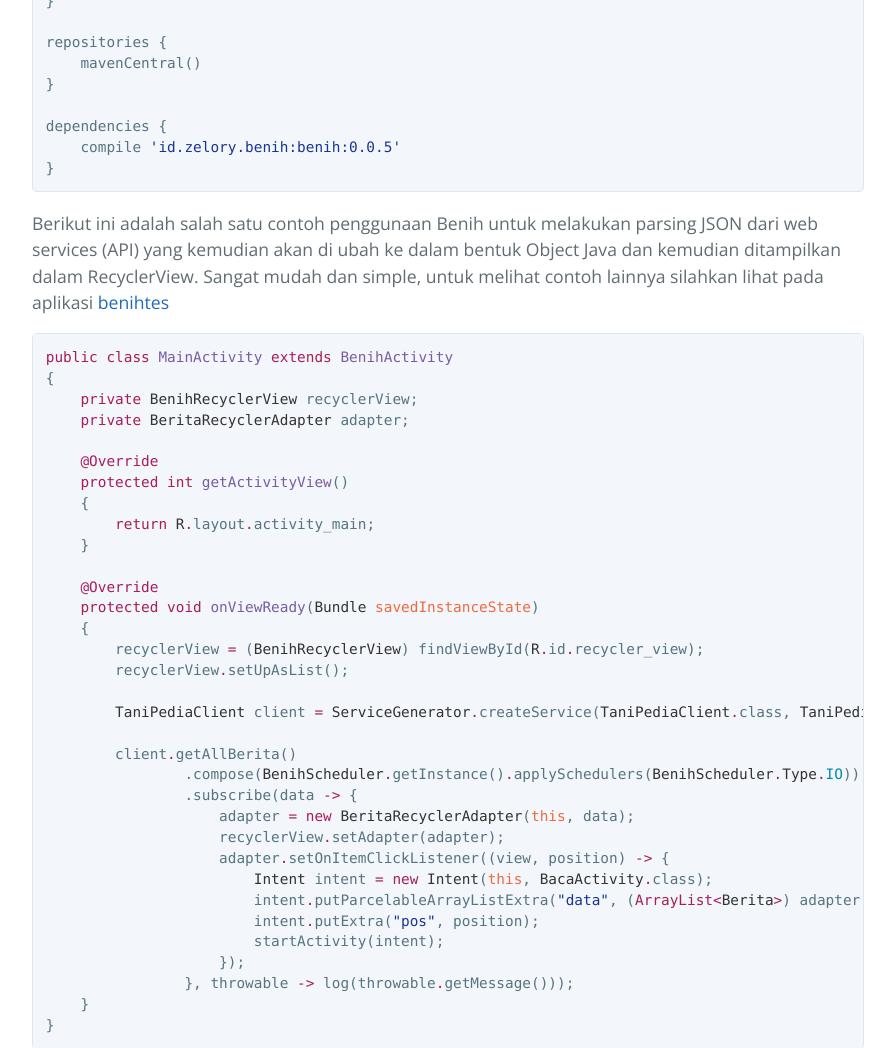
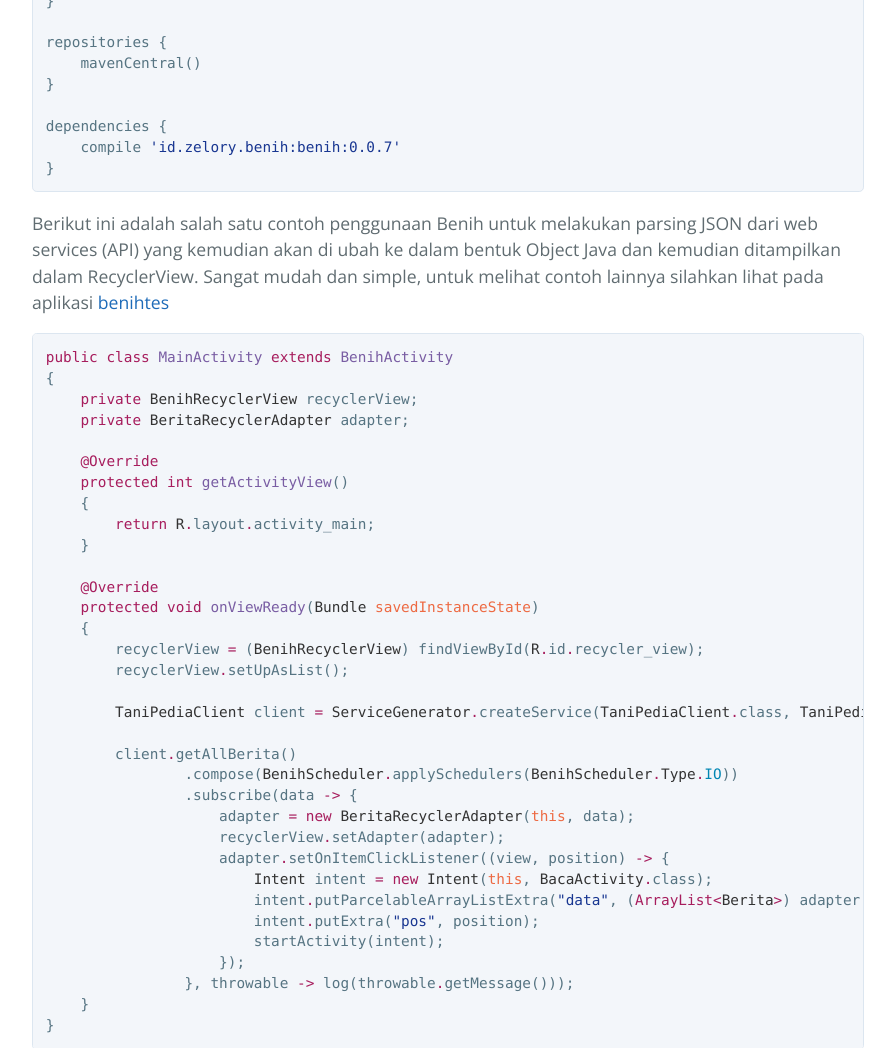
Before and after one commit to zetbaitsu/Benih, a plain HTML site: page index.html in a window 1280 px wide. Shown: the part 1160-2208 px from the top of the page, without its empty margins (192-1087 px from the left). Drawn offline with nearby package versions, Linux system fonts and the light colour scheme.

Commit message:
Update index.html

```diff
--- a/index.html
+++ b/index.html
@@ -52,7 +52,7 @@ repositories {
 }
 
 dependencies {
-    compile <span class="pl-s"><span class="pl-pds">'</span>id.zelory.benih:benih:0.0.5<span class="pl-pds">'</span></span>
+    compile <span class="pl-s"><span class="pl-pds">'</span>id.zelory.benih:benih:0.0.7<span class="pl-pds">'</span></span>
 }</pre></div>
 
 <p>Berikut ini adalah salah satu contoh penggunaan Benih untuk melakukan parsing JSON dari web services (API) yang kemudian akan di ubah ke dalam bentuk Object Java dan kemudian ditampilkan dalam RecyclerView. Sangat mudah dan simple, untuk melihat contoh lainnya silahkan lihat pada aplikasi <a href="https://github.com/zetbaitsu/Benih/tree/master/benihtes">benihtes</a></p>
@@ -77,7 +77,7 @@ dependencies {
         <span class="pl-smi">TaniPediaClient</span> client <span class="pl-k">=</span> <span class="pl-smi">ServiceGenerator</span><span class="pl-k">.</span>createService(<span class="pl-smi">TaniPediaClient</span><span class="pl-k">.</span>class, <span class="pl-smi">TaniPediaClient</span><span class="pl-c1"><span class="pl-k">.</span>BASE_URL</span>);
 
         client<span class="pl-k">.</span>getAllBerita()
-                .compose(<span class="pl-smi">BenihScheduler</span><span class="pl-k">.</span>getInstance()<span class="pl-k">.</span>applySchedulers(<span class="pl-smi">BenihScheduler</span><span class="pl-k">.</span><span class="pl-smi">Type</span><span class="pl-c1"><span class="pl-k">.</span>IO</span>))
+                .compose(<span class="pl-smi">BenihScheduler</span><span class="pl-k">.</span>applySchedulers(<span class="pl-smi">BenihScheduler</span><span class="pl-k">.</span><span class="pl-smi">Type</span><span class="pl-c1"><span class="pl-k">.</span>IO</span>))
                 .subscribe(data <span class="pl-k">-</span><span class="pl-k">&gt;</span> {
                     adapter <span class="pl-k">=</span> <span class="pl-k">new</span> <span class="pl-smi">BeritaRecyclerAdapter</span>(<span class="pl-v">this</span>, data);
                     recyclerView<span class="pl-k">.</span>setAdapter(adapter);
```
